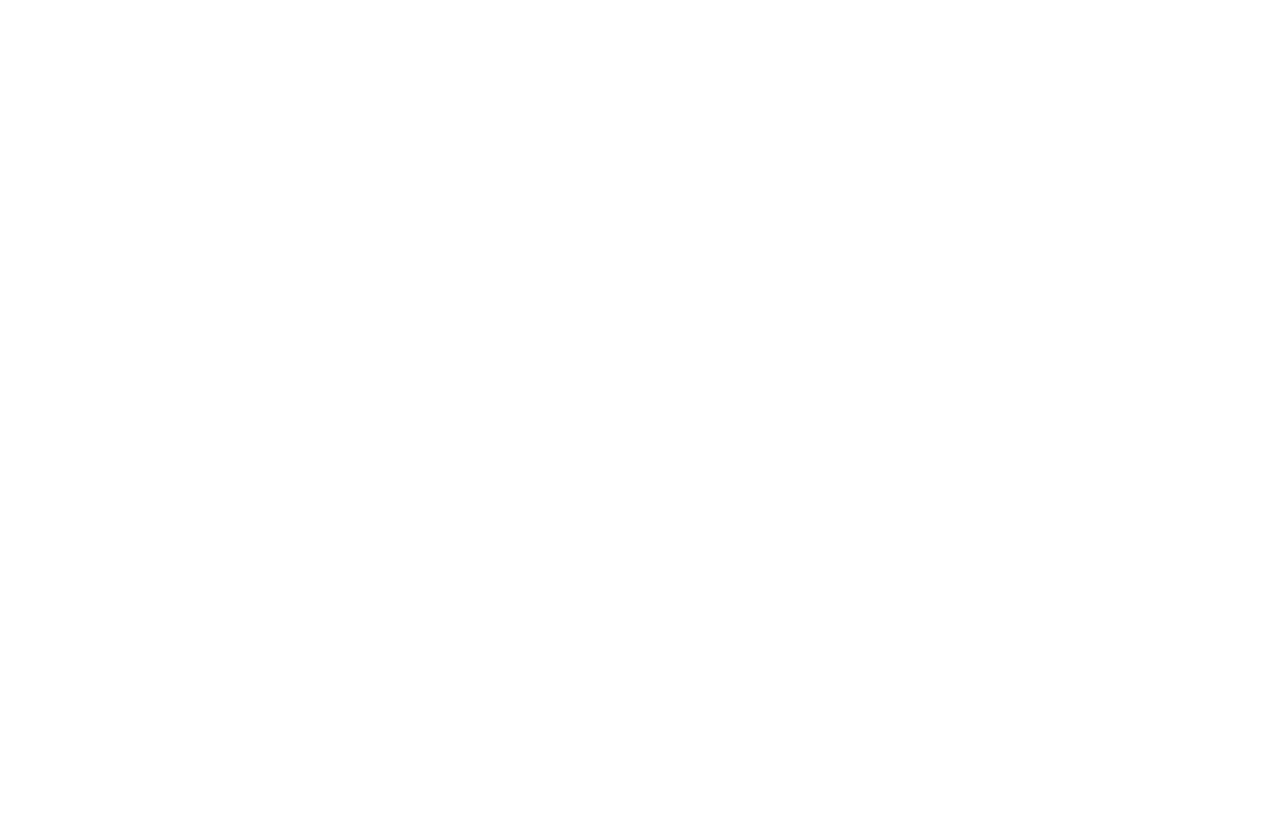
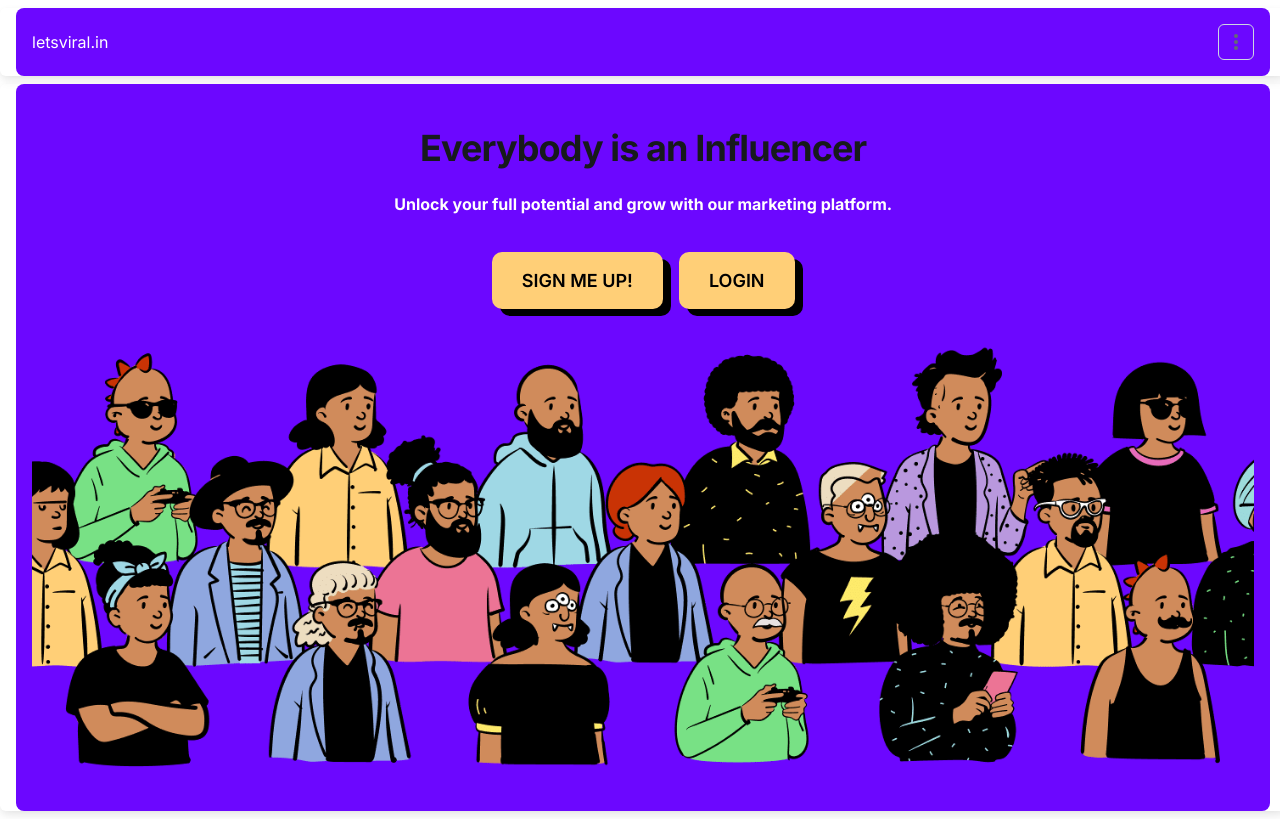
Before and after one commit to mandeepv/lvcreator, a React (Create React App) app: page / in a window 1280 px wide. Before the commit this address had no page. Built offline with nearby package versions, Linux system fonts and the light colour scheme.

Commit message:
Adding Route to Landing Page

```diff
--- a/src/App.js
+++ b/src/App.js
@@ -13,6 +13,7 @@
 import CampaignInstructionsPage from './pages/CampaignInstructionsPage';
 import NavBarTester from './pages/NavBarTester';
 import InfluencerProfilePage from './pages/InfluencerProfilePage';
+import LandingPage from './pages/LandingPage';
 
 function App() {
   return (
@@ -25,6 +26,7 @@
         <Route path="/campaign" element={<CampaignPage />} />
         <Route path="/instructions" element={<CampaignInstructionsPage />} />
         <Route path='/profile' element={<InfluencerProfilePage />} />
+        <Route path='/' element={<LandingPage />} />
 
 
 
--- a/src/pages/TestingPage.js
+++ b/src/pages/TestingPage.js
@@ -30,6 +30,7 @@
           <Button onClick={() => navigate("/campaign")}>Go to Campaign Page</Button>
           <Button onClick={() => navigate("/instructions")}>Go to Guidelines Page</Button>
           <Button onClick={() => navigate("/profile")}>Go to Profile Page</Button>
+          <Button onClick={() => navigate("/")}>Go to greates buttons mankind has ever seen</Button>
         </Sheet>
       </CssVarsProvider>
     );
```
Also changed, not shown: src/assets/images/hero-divider-1500w.png (added).
